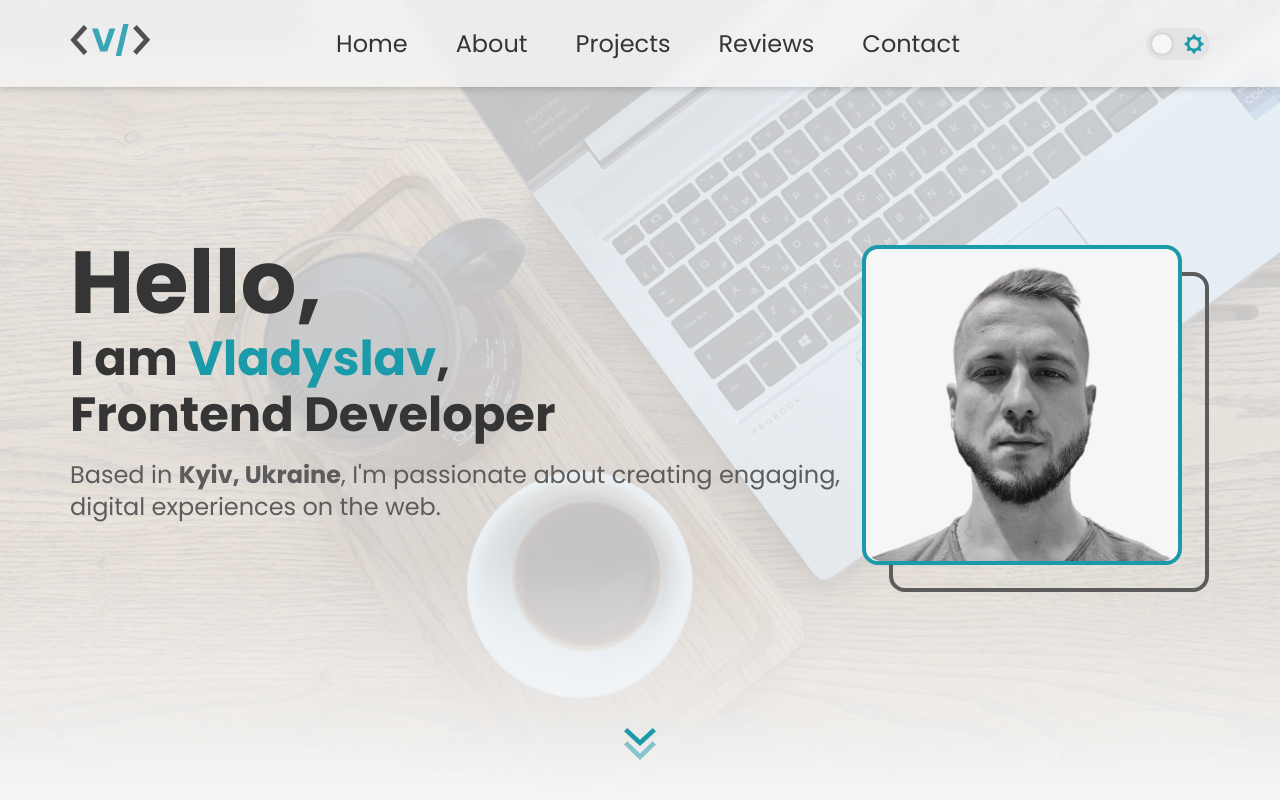
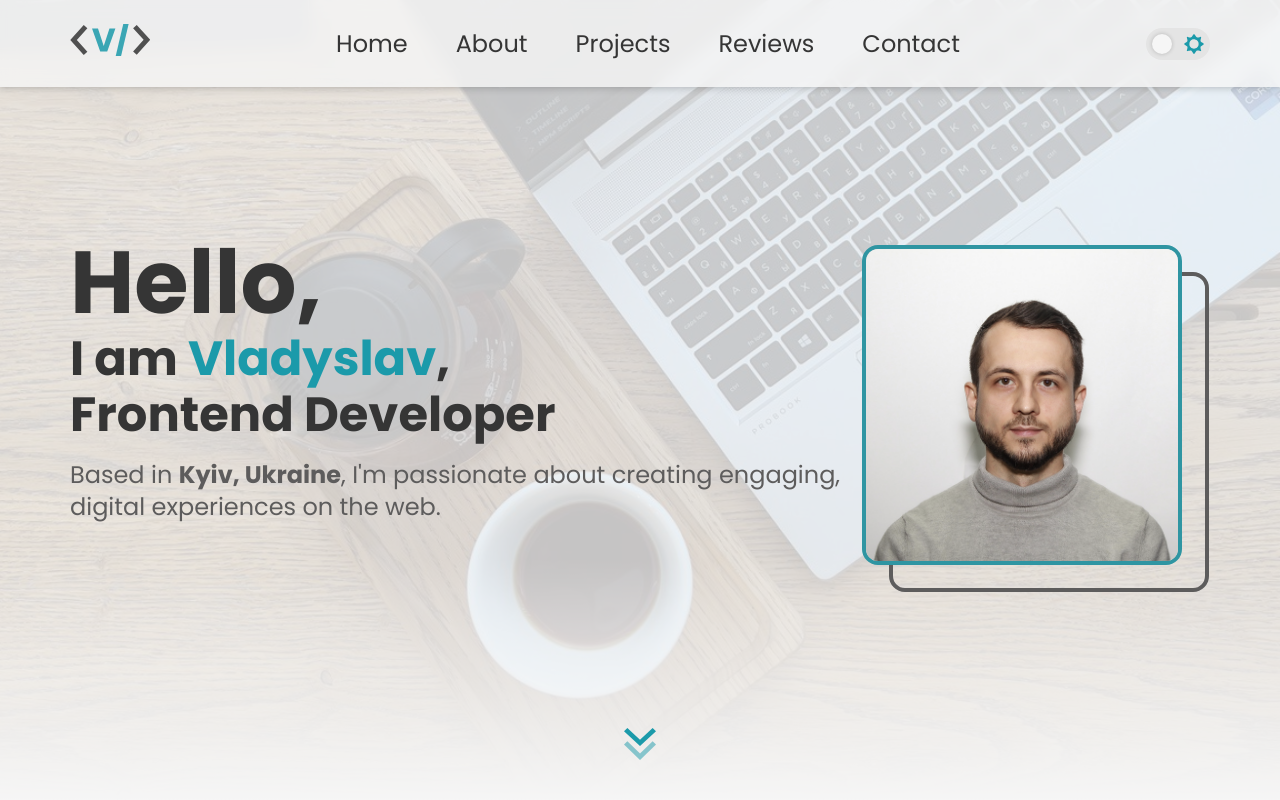
Before and after one commit to VladislavDegtyarenko/vd-developer-portfolio, a React (Vite) app: page / in a window 1280 px wide. Shown: the top 800 px of the page. Built offline with nearby package versions, Linux system fonts and the light colour scheme.

Commit message:
update main photo

```diff
--- a/src/sections/01_Main.jsx
+++ b/src/sections/01_Main.jsx
@@ -69,9 +69,12 @@ const StyledMain = styled(Section)`
         flex-shrink: 0;
         position: relative;
         background-color: ${({ theme }) => theme.bg};
+        overflow: hidden;
+        filter: saturate(0.8);
         img {
           width: 100%;
           height: 100%;
+          object-fit: cover;
         }
       }
 
@@ -157,7 +160,7 @@ const Main = () => {
               </div>
               <div className="main__photo">
                 <div className="main__photo_inner">
-                  <img src="photo.png" alt="" />
+                  <img src="photo.jpg" alt="" />
                 </div>
               </div>
             </div>
```
Also changed, not shown: public/photo.jpg (added).
